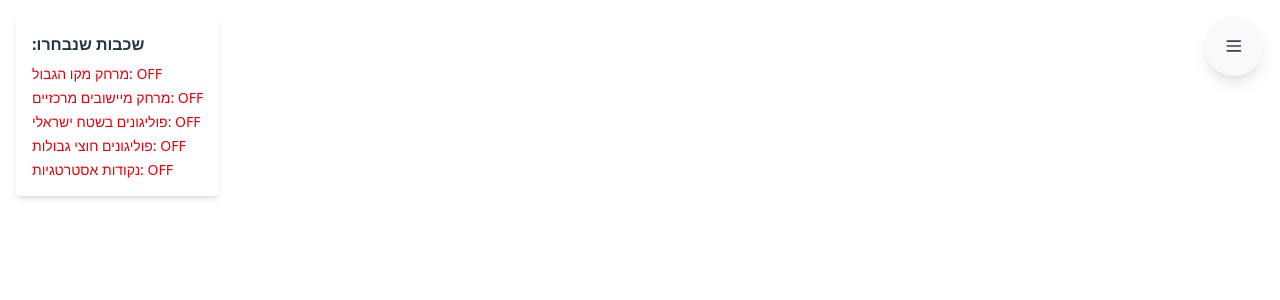
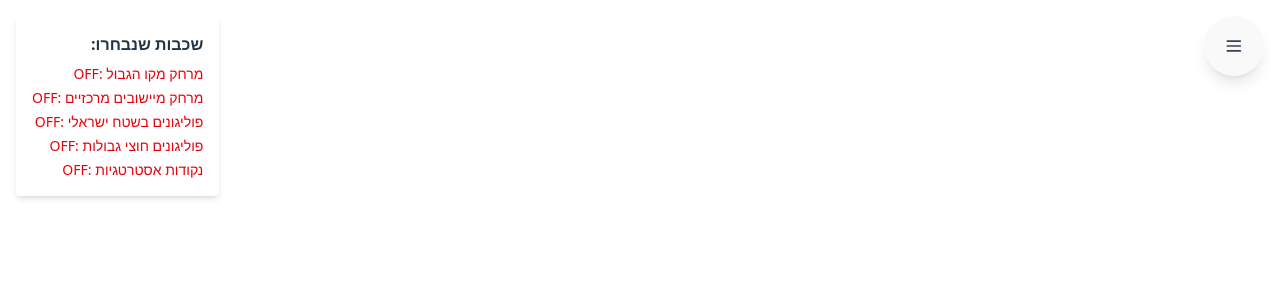
Before and after one commit to liloB123/Sapir-Simulator, a React (Vite) app in the folder frontend/: page / in a window 1280 px wide. Shown: the top 300 px of the page. Built offline with nearby package versions, Linux system fonts and the light colour scheme; no server answers.

Commit message:
fix layers status display

```diff
--- a/frontend/src/components/BaseMap.tsx
+++ b/frontend/src/components/BaseMap.tsx
@@ -25,11 +25,11 @@ const BaseMap: React.FC = () => {
         </Map>
       </div>
       <div className="fixed top-4 left-4 z-20 bg-white bg-opacity-90 p-4 rounded shadow-md max-w-xs">
-        <h4 className="font-semibold mb-2">:שכבות שנבחרו</h4>
-        <div className="text-sm space-y-1">
+        <h4 className="font-semibold mb-2 text-right">:שכבות שנבחרו</h4>
+        <div className="text-sm space-y-1 text-right">
           {Object.entries(layers).map(([key, value]) => (
             <div key={key} className={value ? 'text-green-600' : 'text-red-600'}>
-              {key}: {value ? 'ON' : 'OFF'}
+              {value ? 'ON' : 'OFF'}: {key}
             </div>
           ))}
         </div>
```
